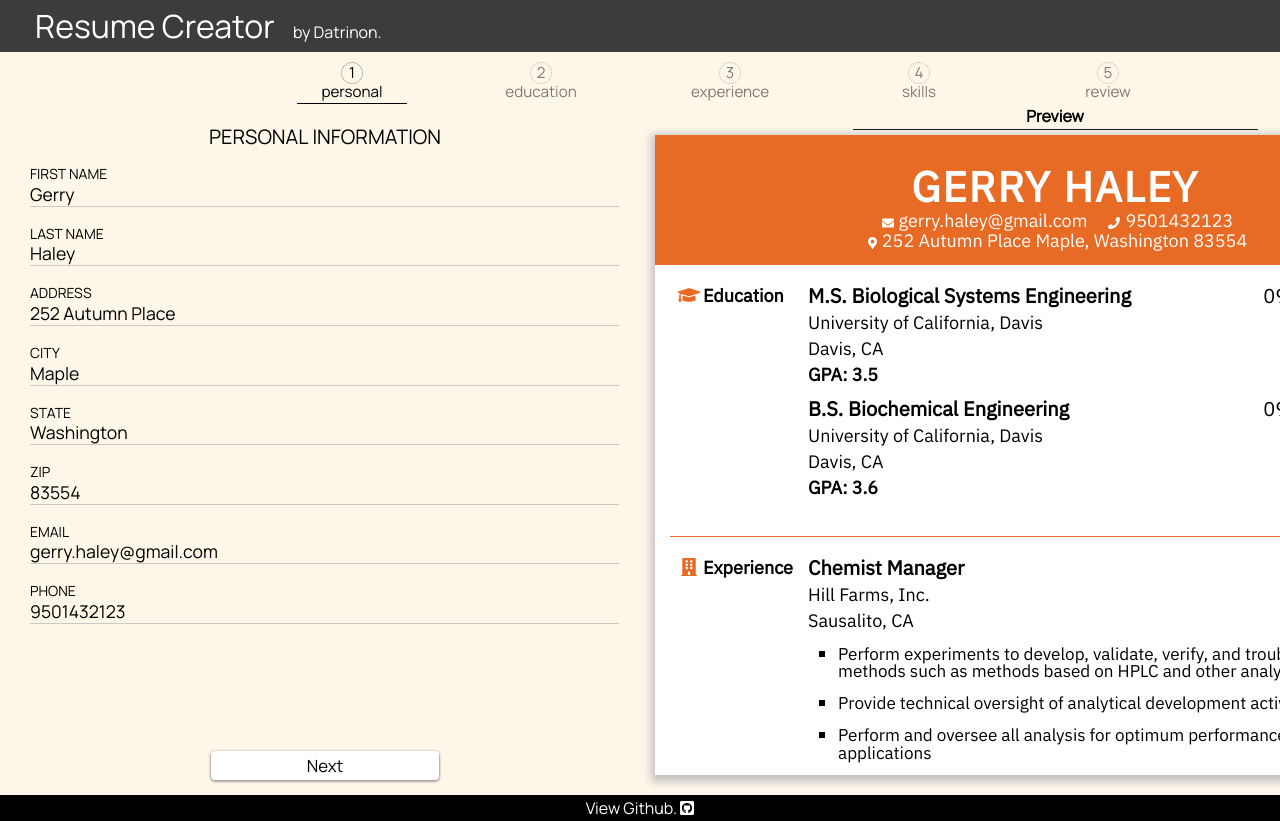
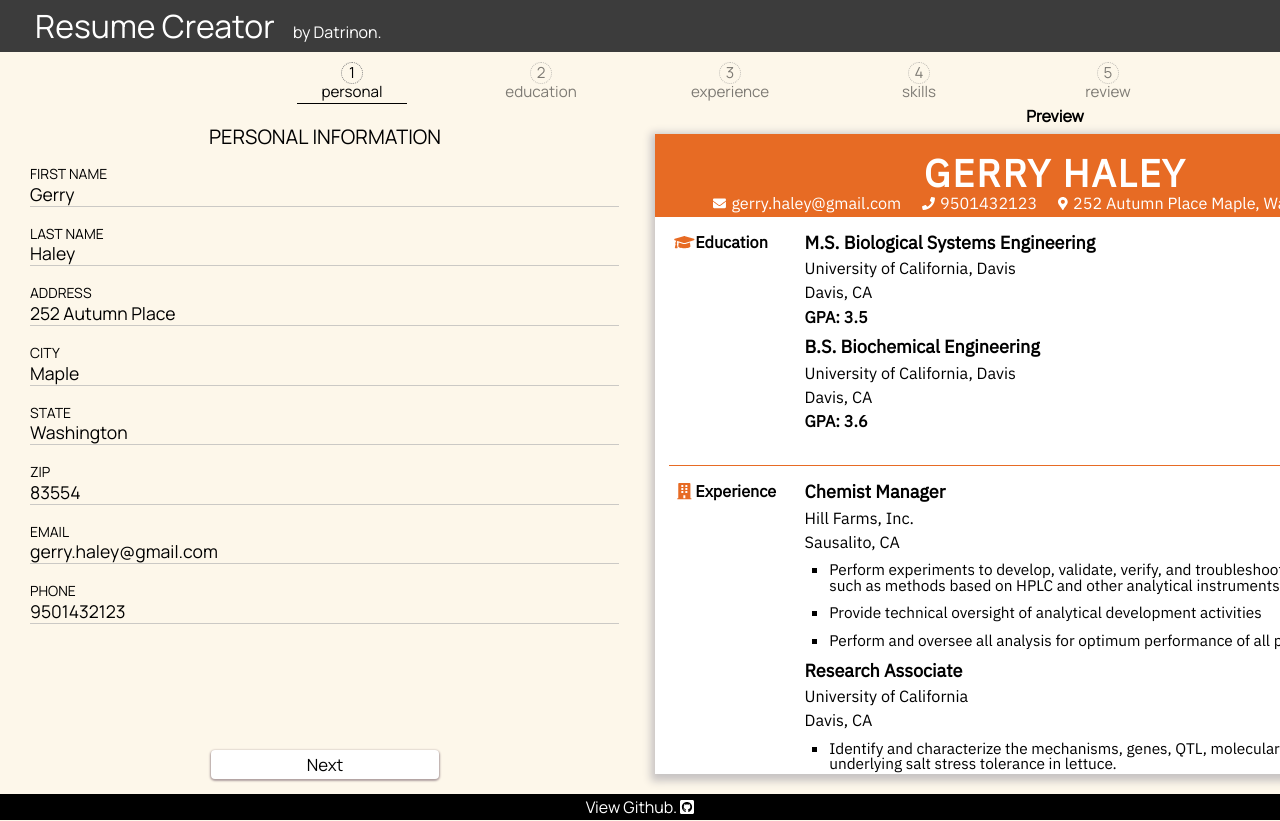
Before and after one commit to Datrinon/cv-maker, a React (Create React App) app: page / in a window 1280 px wide. Shown: the top 821 px of the page. Built offline with nearby package versions, Linux system fonts and the light colour scheme.

Commit message:
Change CSS units in preview pane to be relative to the set font size of the resume element

```diff
--- a/src/styles/PreviewPane.css
+++ b/src/styles/PreviewPane.css
@@ -3,28 +3,28 @@
 .preview-title {
   text-align: center;
   font-weight: bold;
-  border-bottom: 1px solid black;
   margin: 4px 25%;
-  padding-bottom: 5px
+  padding-bottom: 5px;
 }
 
 .resume {
   font-family:'IBM Plex Sans';
-  width: 800px;
+  width: 90vw;
+  max-width: 800px;
   --style-color: rgb(231, 107, 36);
-  font-size: 20px;
+  font-size: 18px;
   box-shadow: 0px 3px 8px 4px #c7c3c3;
   height: 80vh;
   margin: 5px;
   overflow-y: auto;
-  max-height: 1024px;
+  max-height: 1150px;
   background-color: white;
 }
 
 /* General begin */
 .resume-section {
-  margin: 15px;
-  padding: 6px 0 24px 0;
+  margin: 0.75em;
+  padding: 0.2em 0 1.25em 0;
   display: flex;
   flex-direction: row;
 }
@@ -34,9 +34,9 @@
 }
 
 .resume-section .title {
-  padding: 0 5px;
+  padding: 0 0.25em;
   min-width: 128px;
-  font-size: 18px;
+  font-size: 90%;
   font-weight: 600;
 }
 
@@ -45,12 +45,12 @@
 }
 
 .resume-section .contents .item {
-  margin-bottom: 15px;
+  margin-bottom: 0.75em;
 }
 
 .title-icon {
   color: var(--style-color);
-  min-width: 28px;
+  min-width: 1.4em;
 }
 
 .header-title {
@@ -59,14 +59,14 @@
 
 .contents .item > *:not(.header) {
   font-size: 90%;
-  margin: 8px 0;
+  margin: .5em 0;
 }
 
 .resume .list .list-item {
   list-style-type: square;
   position: relative;
-  left: 15px;
-  margin: 15px;
+  left: 0.8em;
+  margin: 0.8em;
   font-size: 95%;
 }
 
@@ -74,14 +74,14 @@
 
 /* Personal Section Begin */
 .personal {
-  padding: 15px;
+  padding: 0.3em;
   text-align: center;
   background-color: var(--style-color);
   color: white;
 }
 
 .fullname {
-  font-size: 60px;
+  font-size: 300%;
   font-variant-caps: all-petite-caps;
   font-weight: 600;
   letter-spacing: 0.5mm;
@@ -94,7 +94,7 @@
 }
 
 .icon {
-  font-size: 12px;
+  font-size: 80%;
   margin: 0 5px;
   display: inline-block;
 }
@@ -136,6 +136,10 @@
 /* Education Resume End */
 
 /* Skills Section Begin */
+.review-section.section {
+
+}
+
 .skill-category {
   font-weight: bold;
 }
@@ -155,7 +159,7 @@
   margin: 10px 25px;
 }
 
-.skills-section {
+.preview .skills-section {
   display: flex;
   flex-direction: row;
   flex-wrap: wrap;
```
